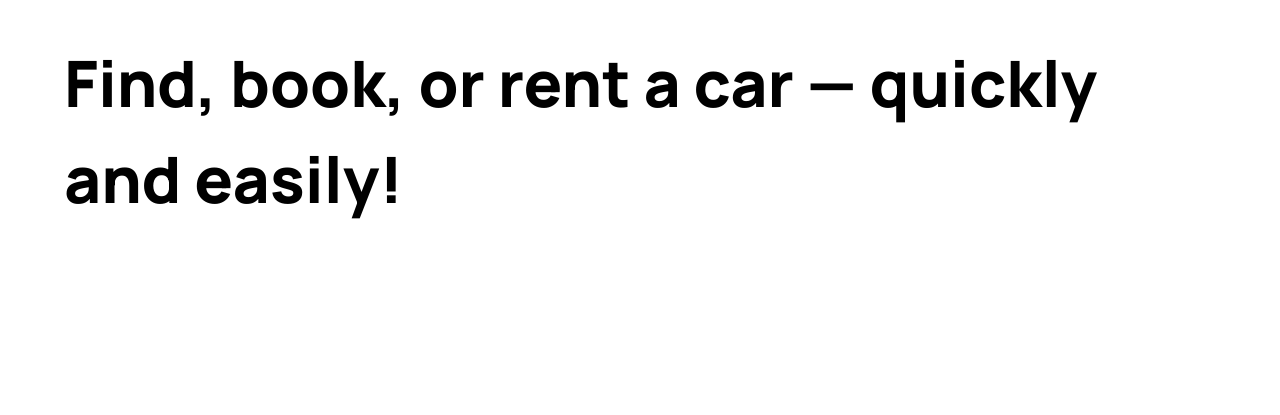
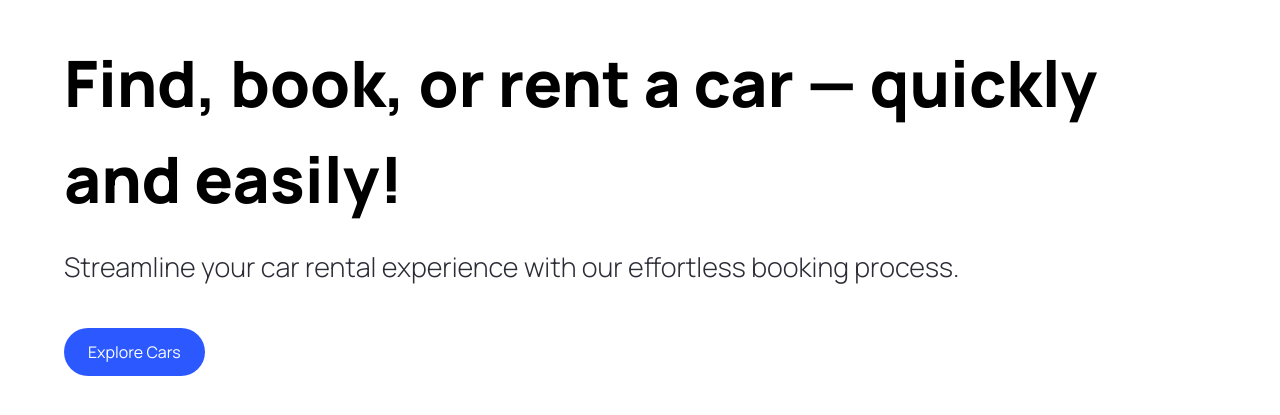
Before and after one commit to NathanHolt/next-car-app, a Next.js app: page / in a window 1280 px wide. Shown: the part 109-524 px from the top of the page. Built offline with nearby package versions, Linux system fonts and the light colour scheme.

Commit message:
added CustomButton and new type interface for it's props

```diff
--- /dev/null
+++ b/components/CustomButton.tsx
@@ -0,0 +1,21 @@
+"use client";
+
+import { CustomButtonProps } from '@/types';
+import Image from 'next/image'
+
+const CustomButton = ({ title, containerStyles, handleClick }: CustomButtonProps) => {
+  return (
+    <button
+        disabled={false}
+        type={'button'}
+        className={`custom-btn ${containerStyles}`}
+        onClick={() => {handleClick}}
+    >
+        <span className={`flex-1`}>
+            {title}
+        </span>
+    </button>
+  )
+}
+
+export default CustomButton
--- a/components/Hero.tsx
+++ b/components/Hero.tsx
@@ -1,12 +1,29 @@
+"use client";
+
 import Image from 'next/image'
+import CustomButton from './CustomButton';
 
 const Hero = () => {
+  const handleScroll = () => {
+
+  }
+
   return (
     <div className="hero">
         <div className="flex-1 pt-36 padding-x">
             <h1 className="hero__title">
                 Find, book, or rent a car — quickly and easily!
             </h1>
+
+            <p className="hero__subtitle">
+              Streamline your car rental experience with our effortless booking process.
+            </p>
+
+            <CustomButton
+              title="Explore Cars"
+              containerStyles="bg-primary-blue text-white rounded-full mt-10"
+              handleClick={handleScroll}
+            />
         </div>
     </div>
   )
--- a/components/index.ts
+++ b/components/index.ts
@@ -1,5 +1,7 @@
 import Hero from "./Hero";
+import CustomButton from "./CustomButton";
 
 export {
-    Hero
+    Hero,
+    CustomButton
 }
--- /dev/null
+++ b/types/index.ts
@@ -0,0 +1,8 @@
+import { MouseEventHandler } from "react";
+
+export interface CustomButtonProps {
+    title: string;
+    containerStyles?: string;
+    handleClick?:
+    MouseEventHandler<HTMLButtonElement>;
+}
```
